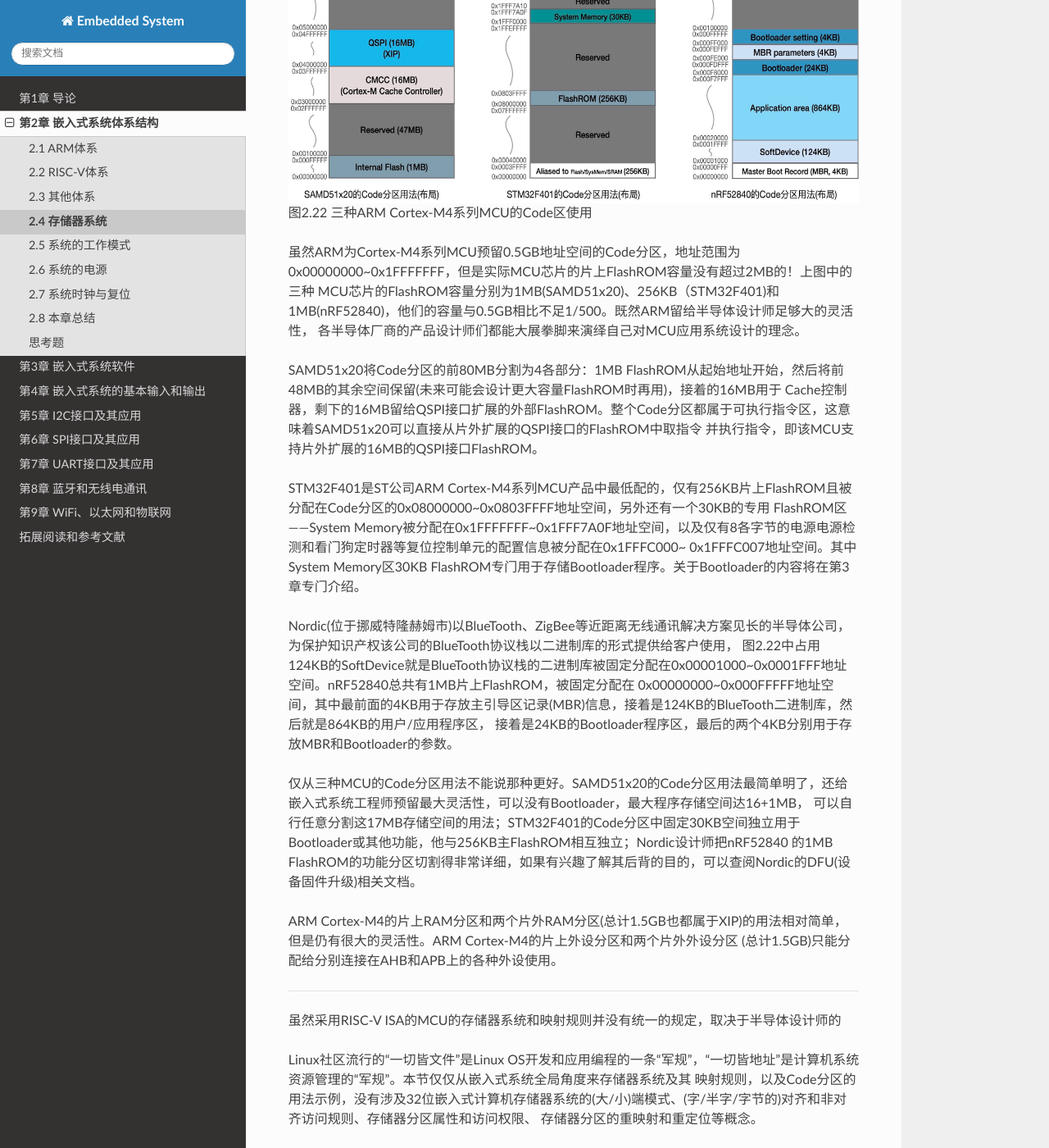
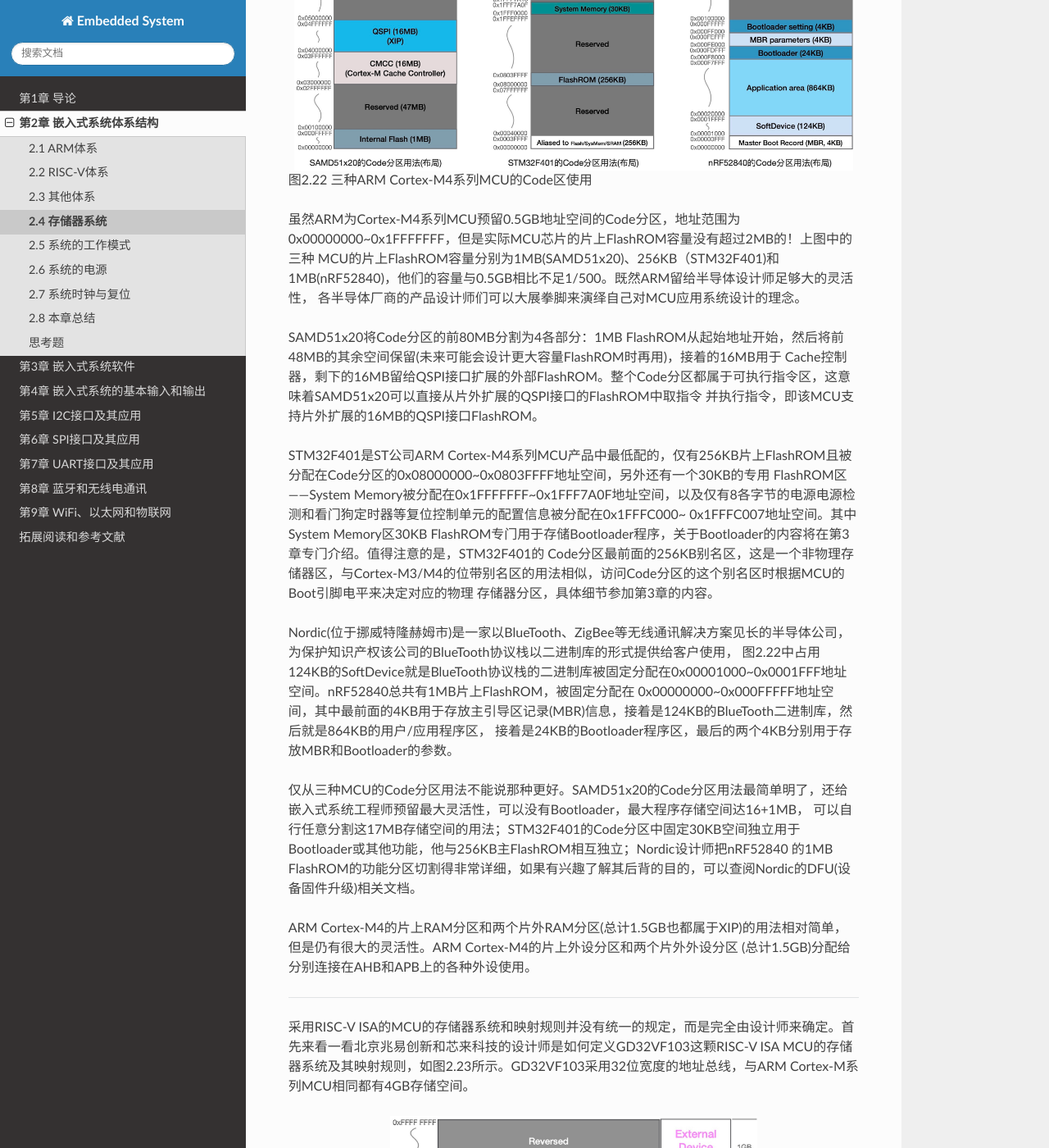
Before and after one commit to BradChan/TheEmbeddedSystem, a Sphinx documentation site: the page built from source/c2_ec_structure/system_mem.rst, in a window 1280 px wide and 1400 px high, scrolled down 1753 px. Shown: the whole window at 82% size. Built offline with Sphinx 7.4.7 and the Read the Docs theme 2.0.0, drawn with Linux system fonts in a browser that asks for light colours; pages that are not in the unit, such as notebooks, are missing from menus; some of the changed text lies outside the part shown.

Commit message:
update ch2.4

```diff
--- a/source/c2_ec_structure/system_mem.rst
+++ b/source/c2_ec_structure/system_mem.rst
@@ -37,14 +37,14 @@
 时钟速度分别为120MHz、80MHz、64MHz。
 
 .. image:: ../_static/images/c2/memory_code_usages_3xcm4.jpg
-  :scale: 30%
+  :scale: 26%
   :align: center
 
 图2.22  三种ARM Cortex-M4系列MCU的Code区使用
 
 虽然ARM为Cortex-M4系列MCU预留0.5GB地址空间的Code分区，地址范围为0x00000000~0x1FFFFFFF，但是实际MCU芯片的片上FlashROM容量没有超过2MB的！上图中的三种
-MCU芯片的FlashROM容量分别为1MB(SAMD51x20)、256KB（STM32F401)和1MB(nRF52840)，他们的容量与0.5GB相比不足1/500。既然ARM留给半导体设计师足够大的灵活性，
-各半导体厂商的产品设计师们都能大展拳脚来演绎自己对MCU应用系统设计的理念。
+MCU的片上FlashROM容量分别为1MB(SAMD51x20)、256KB（STM32F401)和1MB(nRF52840)，他们的容量与0.5GB相比不足1/500。既然ARM留给半导体设计师足够大的灵活性，
+各半导体厂商的产品设计师们可以大展拳脚来演绎自己对MCU应用系统设计的理念。
 
 SAMD51x20将Code分区的前80MB分割为4各部分：1MB FlashROM从起始地址开始，然后将前48MB的其余空间保留(未来可能会设计更大容量FlashROM时再用)，接着的16MB用于
 Cache控制器，剩下的16MB留给QSPI接口扩展的外部FlashROM。整个Code分区都属于可执行指令区，这意味着SAMD51x20可以直接从片外扩展的QSPI接口的FlashROM中取指令
@@ -52,9 +52,11 @@
 
 STM32F401是ST公司ARM Cortex-M4系列MCU产品中最低配的，仅有256KB片上FlashROM且被分配在Code分区的0x08000000~0x0803FFFF地址空间，另外还有一个30KB的专用
 FlashROM区——System Memory被分配在0x1FFFFFFF~0x1FFF7A0F地址空间，以及仅有8各字节的电源电源检测和看门狗定时器等复位控制单元的配置信息被分配在0x1FFFC000~
-0x1FFFC007地址空间。其中System Memory区30KB FlashROM专门用于存储Bootloader程序。关于Bootloader的内容将在第3章专门介绍。
+0x1FFFC007地址空间。其中System Memory区30KB FlashROM专门用于存储Bootloader程序，关于Bootloader的内容将在第3章专门介绍。值得注意的是，STM32F401的
+Code分区最前面的256KB别名区，这是一个非物理存储器区，与Cortex-M3/M4的位带别名区的用法相似，访问Code分区的这个别名区时根据MCU的Boot引脚电平来决定对应的物理
+存储器分区，具体细节参加第3章的内容。
 
-Nordic(位于挪威特隆赫姆市)以BlueTooth、ZigBee等近距离无线通讯解决方案见长的半导体公司，为保护知识产权该公司的BlueTooth协议栈以二进制库的形式提供给客户使用，
+Nordic(位于挪威特隆赫姆市)是一家以BlueTooth、ZigBee等无线通讯解决方案见长的半导体公司，为保护知识产权该公司的BlueTooth协议栈以二进制库的形式提供给客户使用，
 图2.22中占用124KB的SoftDevice就是BlueTooth协议栈的二进制库被固定分配在0x00001000~0x0001FFF地址空间。nRF52840总共有1MB片上FlashROM，被固定分配在
 0x00000000~0x000FFFFF地址空间，其中最前面的4KB用于存放主引导区记录(MBR)信息，接着是124KB的BlueTooth二进制库，然后就是864KB的用户/应用程序区，
 接着是24KB的Bootloader程序区，最后的两个4KB分别用于存放MBR和Bootloader的参数。
@@ -64,18 +66,24 @@
 的1MB FlashROM的功能分区切割得非常详细，如果有兴趣了解其后背的目的，可以查阅Nordic的DFU(设备固件升级)相关文档。
 
 ARM Cortex-M4的片上RAM分区和两个片外RAM分区(总计1.5GB也都属于XIP)的用法相对简单，但是仍有很大的灵活性。ARM Cortex-M4的片上外设分区和两个片外外设分区
-(总计1.5GB)只能分配给分别连接在AHB和APB上的各种外设使用。
+(总计1.5GB)分配给分别连接在AHB和APB上的各种外设使用。
+
+--------------------------
+
+采用RISC-V ISA的MCU的存储器系统和映射规则并没有统一的规定，而是完全由设计师来确定。首先来看一看北京兆易创新和芯来科技的设计师是如何定义GD32VF103这颗RISC-V
+ISA MCU的存储器系统及其映射规则，如图2.23所示。GD32VF103采用32位宽度的地址总线，与ARM Cortex-M系列MCU相同都有4GB存储空间。
+
+.. image:: ../_static/images/c2/risc_v_example_gd32vf103_memory_map.jpg
+  :scale: 30%
+  :align: center
+
+图2.23  一种RISC-V ISA MCU(GD32VF103)的存储器系统映射
+
+
 
 
 
 --------------------------
-
-
-
-虽然采用RISC-V ISA的MCU的存储器系统和映射规则并没有统一的规定，取决于半导体设计师的
-
-
-
 
 Linux社区流行的“一切皆文件”是Linux OS开发和应用编程的一条“军规”，“一切皆地址”是计算机系统资源管理的“军规”。本节仅仅从嵌入式系统全局角度来存储器系统及其
 映射规则，以及Code分区的用法示例，没有涉及32位嵌入式计算机存储器系统的(大/小)端模式、(字/半字/字节的)对齐和非对齐访问规则、存储器分区属性和访问权限、
@@ -88,4 +96,4 @@
 参考文献：
 ::
 
-.. [1]
+.. [1] http://www.gd32mcu.com/cn/product/risc
```
Also changed, not shown: source/_static/images/c2/risc_v_example_gd32vf103_memory_map.jpg (added).
